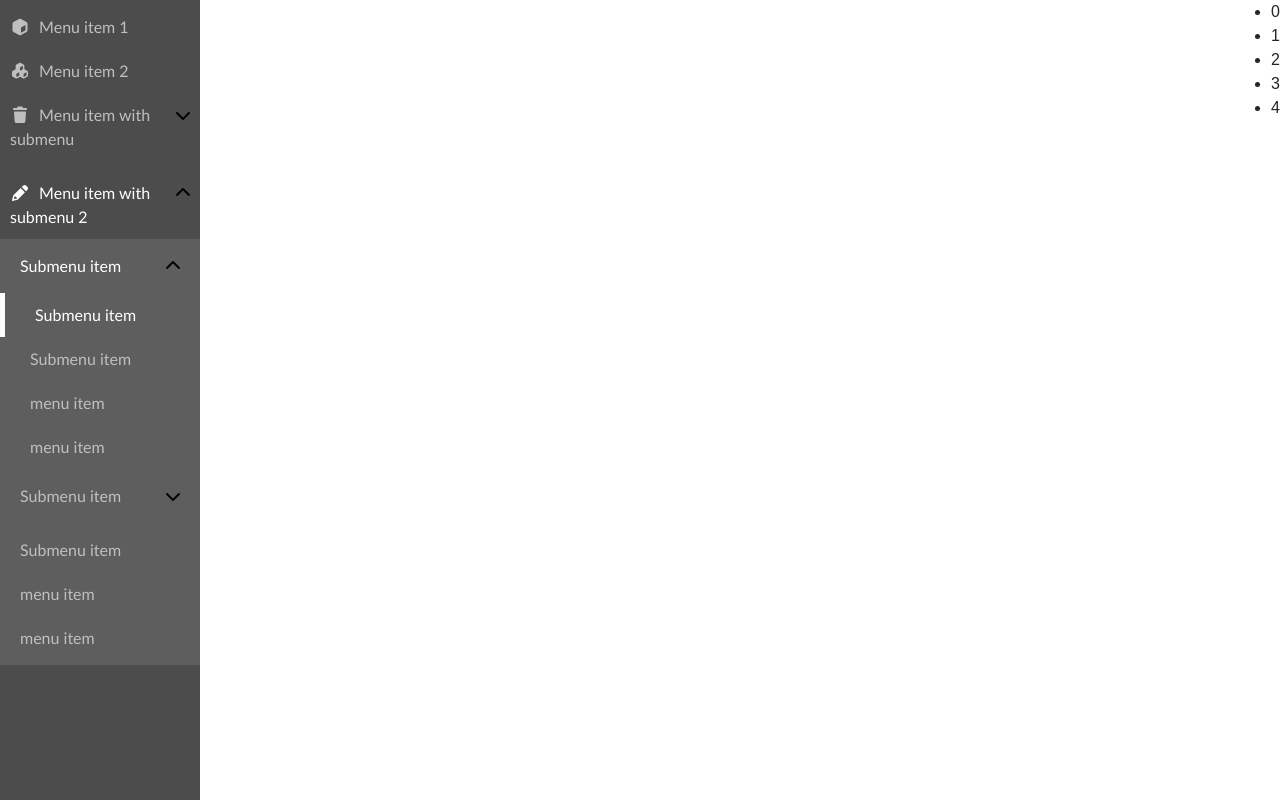
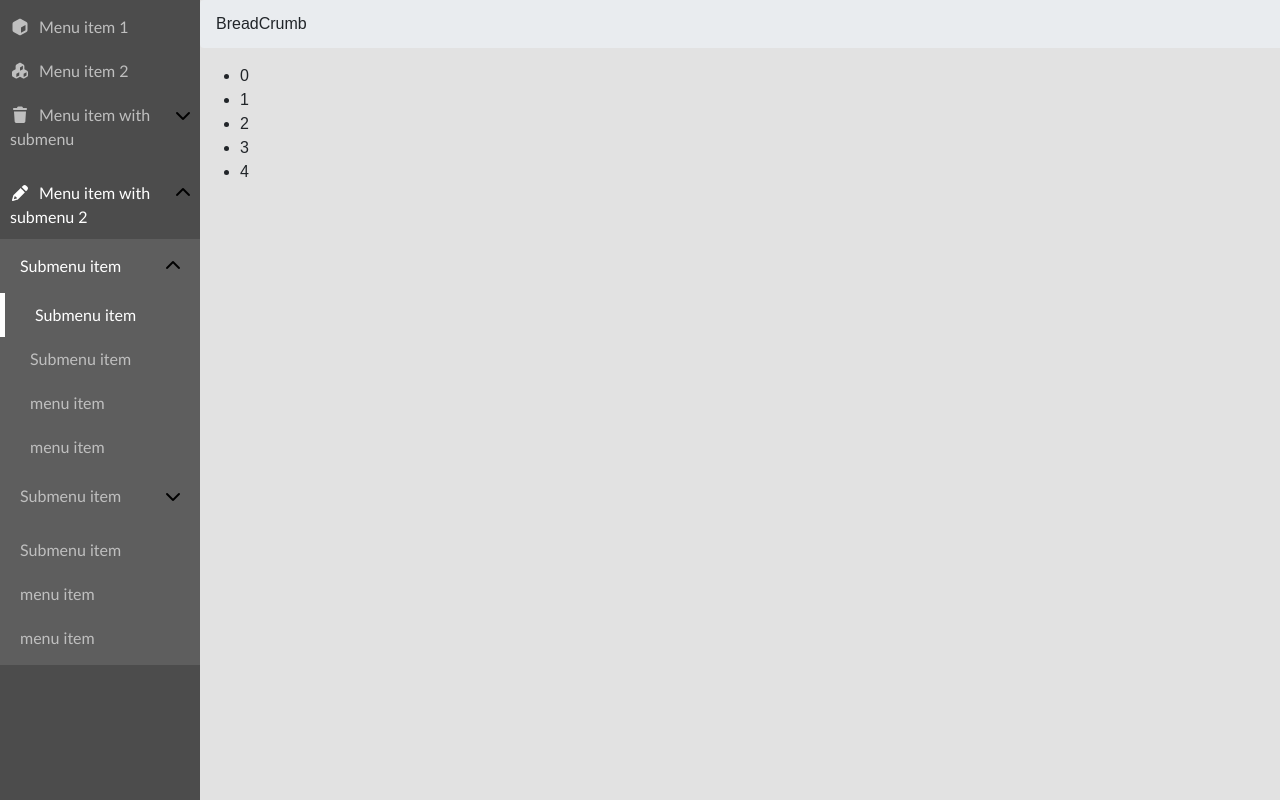
Before and after one commit to foxbloodiron/menu_submenu, a PHP site: page / in a window 1280 px wide; the page is wider, and only the part inside the window is pictured. Shown: the part 50-850 px from the top of that part. Run offline with PHP 8.4, Linux system fonts and the light colour scheme; some libraries are stand-ins or nearby versions.

Commit message:
Update index.php

```diff
--- a/index.php
+++ b/index.php
@@ -2,6 +2,7 @@
 <html>
 <head>
 	<title>Menu > Sub Menu</title>
+  <meta name="viewport" content="width=device-width, initial-scale=1.0, maximum-scale=1.0, user-scalable=no">
 	<!-- <link rel="stylesheet" type="text/css" href="node_modules/jquery-ui-dist/jquery-ui.css"> -->
   <link rel="stylesheet" type="text/css" href="node_modules/@fortawesome/fontawesome-free/css/all.css">
   <link rel="stylesheet" type="text/css" href="node_modules/bootstrap/dist/css/bootstrap.css">
@@ -35,10 +36,11 @@ html, body{
 .sidebar{
 	background-color: #4c4c4c;
 	margin-top: 50px;
+  min-height: 100vh;
 	height: 100%;
 	width: 200px;
   float: left;
-  position: relative;
+  position: absolute;
   font-family: "calibri";
 }
 
@@ -139,13 +141,19 @@ header .logo{
   font-weight: bold;
 }
 .content{
-  float: right;
+  float: left;
   position: relative;
   margin-top: 50px;
+  min-height: 100vh;
+  min-width: 100%;
   height: 100%;
+  background-color: #e2e2e2;
   margin-left: 200px;
+  top: 0;
 }
-
+.breadcrumb{
+  width: 100%;
+}
 </style>
 </head>
 <body>
@@ -211,6 +219,9 @@ header .logo{
     </ul>
   </div>
   <div class="content">
+    <div class="breadcrumb">
+      BreadCrumb
+    </div>
     <ul id="lis-angka">
       <li></li>
       <li></li>
```
